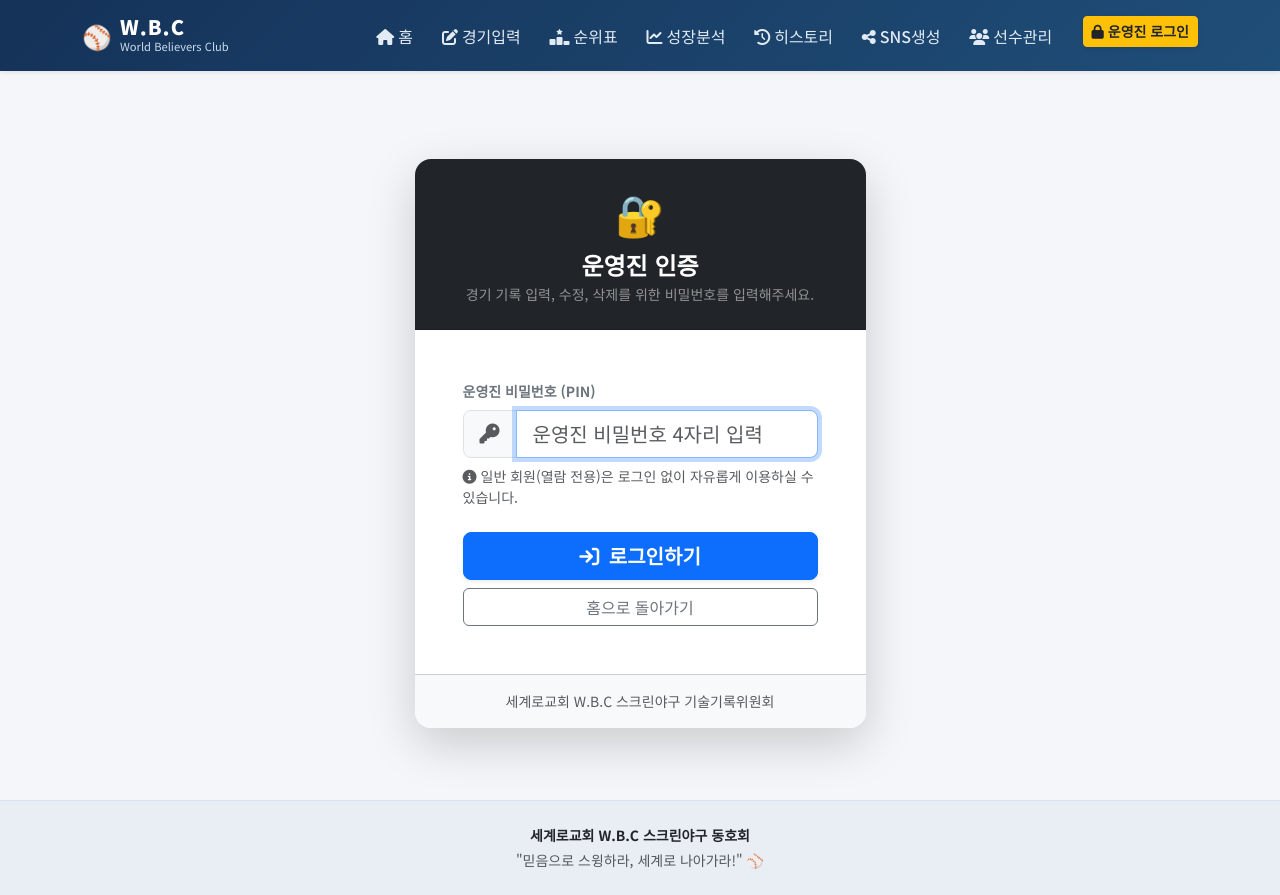
After one commit to Irum725/WBC, a Flask app: page /login in a window 1280 px wide. The commit adds this page. Run offline with Flask 3, Linux system fonts and the light colour scheme.

Commit message:
feat: implement admin auth (pin 7500), WAL mode, and cloud deployment configuration

```diff
--- a/app.py
+++ b/app.py
@@ -4,9 +4,10 @@ WBC 스크린야구 기록 관리 시스템 - Flask 메인 애플리케이션
 세계로교회 World Believers Club
 """
 from flask import (Flask, render_template, request, jsonify,
-                   redirect, url_for, send_file, flash)
+                   redirect, url_for, send_file, flash, session)
 import sys, os, io, sqlite3, json
 from datetime import date, datetime
+from functools import wraps
 try:
     sys.stdout.reconfigure(encoding='utf-8')
     sys.stderr.reconfigure(encoding='utf-8')
@@ -14,18 +15,41 @@ except Exception:
     pass
 
 app = Flask(__name__)
-app.secret_key = 'wbc-screen-baseball-secret-2026'
+app.secret_key = os.environ.get('SECRET_KEY', 'wbc-screen-baseball-secret-2026')
 app.config['TEMPLATES_AUTO_RELOAD'] = True
 app.config['SEND_FILE_MAX_AGE_DEFAULT'] = 0
 DB_PATH = os.path.join(os.path.dirname(os.path.abspath(__file__)), 'wbc_data.db')
 
+# 운영진 마스터 비밀번호 (교회 전화번호 뒷자리 7500, 환경변수 ADMIN_PASSWORD로 변경 가능)
+ADMIN_PASSWORD = os.environ.get('ADMIN_PASSWORD', '7500')
+
 # ─────────────────────────────────────────────
-# DB 헬퍼
+# 운영진 인증 헬퍼 및 컨텍스트
+# ─────────────────────────────────────────────
+def admin_required(f):
+    @wraps(f)
+    def decorated_function(*args, **kwargs):
+        if not session.get('is_admin'):
+            if request.is_json or request.path.startswith('/api/'):
+                return jsonify({'ok': False, 'err': '운영진 권한이 필요합니다. 먼저 로그인해주세요.'}), 401
+            flash('🔒 운영진 권한이 필요한 기능입니다. 비밀번호를 입력해주세요.', 'warning')
+            return redirect(url_for('login_page', next=request.url))
+        return f(*args, **kwargs)
+    return decorated_function
+
+@app.context_processor
+def inject_auth():
+    return {'is_admin': session.get('is_admin', False)}
+
+# ─────────────────────────────────────────────
+# DB 헬퍼 (WAL 모드 & Busy Timeout 동시성 강화)
 # ─────────────────────────────────────────────
 def get_db():
-    conn = sqlite3.connect(DB_PATH)
+    conn = sqlite3.connect(DB_PATH, timeout=10.0)
     conn.row_factory = sqlite3.Row
     conn.execute('PRAGMA foreign_keys = ON')
+    conn.execute('PRAGMA journal_mode = WAL')
+    conn.execute('PRAGMA busy_timeout = 5000')
     return conn
 
 def init_db():
@@ -133,6 +157,38 @@ def fmt_date(d):
         return str(d)
 
 # ─────────────────────────────────────────────
+# 운영진 인증 라우트
+# ─────────────────────────────────────────────
+@app.route('/login', methods=['GET', 'POST'])
+def login_page():
+    next_url = request.args.get('next') or request.form.get('next') or url_for('index')
+    if request.method == 'POST':
+        pw = request.form.get('password', '').strip()
+        if pw == ADMIN_PASSWORD:
+            session['is_admin'] = True
+            flash('🔓 운영진 모드로 로그인되었습니다.', 'success')
+            return redirect(next_url)
+        else:
+            flash('❌ 비밀번호가 올바르지 않습니다. 다시 확인해주세요.', 'danger')
+            return render_template('login.html', next=next_url)
+    return render_template('login.html', next=next_url)
+
+@app.route('/api/login', methods=['POST'])
+def api_login():
+    data = request.get_json() or {}
+    pw = str(data.get('password', '')).strip()
+    if pw == ADMIN_PASSWORD:
+        session['is_admin'] = True
+        return jsonify({'ok': True, 'msg': '로그인 성공'})
+    return jsonify({'ok': False, 'err': '비밀번호가 올바르지 않습니다.'}), 401
+
+@app.route('/logout', methods=['GET', 'POST'])
+def logout():
+    session.pop('is_admin', None)
+    flash('🔒 로그아웃되었습니다. 일반 열람 모드로 전환됩니다.', 'info')
+    return redirect(request.referrer or url_for('index'))
+
+# ─────────────────────────────────────────────
 # 라우트
 # ─────────────────────────────────────────────
 @app.route('/')
@@ -169,6 +225,7 @@ def index():
         top5=top5, latest_recs=latest_recs, fmt_date=fmt_date)
 
 @app.route('/game/new')
+@admin_required
 def game_new():
     conn = get_db()
     players = conn.execute(
@@ -181,6 +238,7 @@ def game_new():
         next_num=game_count+1, edit_game=None, edit_records=[])
 
 @app.route('/game/<int:gid>/edit')
+@admin_required
 def game_edit(gid):
     conn = get_db()
     game = conn.execute('SELECT * FROM games WHERE id=?', (gid,)).fetchone()
@@ -206,6 +264,7 @@ def game_edit(gid):
         edit_records=[dict(r) for r in recs])
 
 @app.route('/game/save', methods=['POST'])
+@admin_required
 def game_save():
     data = request.get_json()
     if not data:
@@ -289,6 +348,7 @@ def game_detail(gid):
     return render_template('game_detail.html', game=game, records=recs, awards=awards, fmt_date=fmt_date)
 
 @app.route('/game/<int:gid>/delete', methods=['POST'])
+@admin_required
 def game_delete(gid):
     conn = get_db()
     conn.execute('DELETE FROM games WHERE id=?',(gid,))
@@ -706,6 +766,7 @@ def sns_generate():
     return jsonify({'long': long_msg, 'short': short_msg})
 
 @app.route('/players')
+@admin_required
 def players_page():
     conn = get_db()
     pl = conn.execute('''
@@ -717,6 +778,7 @@ def players_page():
     return render_template('players.html', players=pl)
 
 @app.route('/players/add', methods=['POST'])
+@admin_required
 def player_add():
     name = request.form.get('name','').strip()
     team = request.form.get('team','')
@@ -728,6 +790,7 @@ def player_add():
     return redirect(url_for('players_page'))
 
 @app.route('/players/<int:pid>/toggle', methods=['POST'])
+@admin_required
 def player_toggle(pid):
     conn = get_db()
     conn.execute('UPDATE players SET is_active=1-is_active WHERE id=?',(pid,))
--- a/requirements.txt
+++ b/requirements.txt
@@ -1,2 +1,3 @@
 Flask>=2.3.0
 openpyxl>=3.1.0
+gunicorn>=21.2.0
--- a/templates/base.html
+++ b/templates/base.html
@@ -50,10 +50,66 @@
                     <li class="nav-item">
                         <a class="nav-link" href="{{ url_for('players_page') }}"><i class="fa-solid fa-users me-1"></i>선수관리</a>
                     </li>
+                    <!-- 운영진 인증 버튼/상태 -->
+                    {% if is_admin %}
+                    <li class="nav-item d-flex align-items-center ms-lg-3 my-2 my-lg-0">
+                        <span class="badge bg-success-subtle text-success border border-success-subtle px-2 py-1 me-2" title="현재 경기 입력, 수정, 삭제가 가능합니다.">
+                            <i class="fa-solid fa-lock-open me-1"></i>운영진 모드
+                        </span>
+                        <a href="{{ url_for('logout') }}" class="btn btn-sm btn-outline-light text-nowrap">
+                            <i class="fa-solid fa-arrow-right-from-bracket me-1"></i>로그아웃
+                        </a>
+                    </li>
+                    {% else %}
+                    <li class="nav-item ms-lg-3 my-2 my-lg-0">
+                        <button type="button" class="btn btn-sm btn-warning text-dark fw-bold text-nowrap shadow-sm" data-bs-toggle="modal" data-bs-target="#adminLoginModal">
+                            <i class="fa-solid fa-lock me-1"></i>운영진 로그인
+                        </button>
+                    </li>
+                    {% endif %}
                 </ul>
             </div>
         </div>
     </nav>
+
+    <!-- Admin Login Modal -->
+    <div class="modal fade" id="adminLoginModal" tabindex="-1" aria-labelledby="adminLoginModalLabel" aria-hidden="true">
+        <div class="modal-dialog modal-dialog-centered">
+            <div class="modal-content border-0 shadow-lg rounded-4 overflow-hidden">
+                <div class="modal-header bg-dark text-white">
+                    <h5 class="modal-title fw-bold" id="adminLoginModalLabel">
+                        <i class="fa-solid fa-key me-2 text-warning"></i>운영진 비밀번호 인증
+                    </h5>
+                    <button type="button" class="btn-close btn-close-white" data-bs-dismiss="modal" aria-label="Close"></button>
+                </div>
+                <form method="POST" action="{{ url_for('login_page') }}">
+                    <div class="modal-body p-4">
+                        <p class="text-muted small mb-3">
+                            경기 기록 입력, 수정, 삭제 및 선수 관리를 위해 운영진 비밀번호를 입력해주세요.
+                        </p>
+                        <input type="hidden" name="next" value="{{ request.url }}">
+                        <div class="mb-3">
+                            <label for="modalPassword" class="form-label fw-bold text-secondary small">운영진 PIN / 비밀번호</label>
+                            <div class="input-group">
+                                <span class="input-group-text bg-light"><i class="fa-solid fa-lock text-muted"></i></span>
+                                <input type="password" class="form-control" id="modalPassword" name="password"
+                                       placeholder="운영진 비밀번호 4자리 입력" required autocomplete="current-password">
+                            </div>
+                            <div class="form-text mt-2 text-muted small">
+                                <i class="fa-solid fa-shield-halved me-1"></i>일반 회원 조회(순위표, 차트, 리포트 등)는 로그인 없이 열람 가능합니다.
+                            </div>
+                        </div>
+                    </div>
+                    <div class="modal-footer bg-light">
+                        <button type="button" class="btn btn-secondary" data-bs-dismiss="modal">닫기</button>
+                        <button type="submit" class="btn btn-primary fw-bold px-4">
+                            <i class="fa-solid fa-arrow-right-to-bracket me-1"></i> 로그인
+                        </button>
+                    </div>
+                </form>
+            </div>
+        </div>
+    </div>
 
     <!-- Flash Messages -->
     <div class="container mt-3">
--- /dev/null
+++ b/templates/login.html
@@ -0,0 +1,43 @@
+{% extends 'base.html' %}
+{% block title %}운영진 로그인 - W.B.C 기록 관리{% endblock %}
+
+{% block content %}
+<div class="row justify-content-center py-5">
+    <div class="col-md-5 col-sm-8 col-11">
+        <div class="card shadow-lg border-0 rounded-4 overflow-hidden">
+            <div class="card-header bg-dark text-white text-center py-4">
+                <div class="fs-1 mb-2">🔐</div>
+                <h4 class="fw-bold mb-1">운영진 인증</h4>
+                <p class="text-white-50 small mb-0">경기 기록 입력, 수정, 삭제를 위한 비밀번호를 입력해주세요.</p>
+            </div>
+            <div class="card-body p-4 p-md-5">
+                <form method="POST" action="{{ url_for('login_page') }}">
+                    <input type="hidden" name="next" value="{{ next }}">
+                    <div class="mb-4">
+                        <label for="password" class="form-label fw-bold text-secondary small">운영진 비밀번호 (PIN)</label>
+                        <div class="input-group input-group-lg">
+                            <span class="input-group-text bg-light"><i class="fa-solid fa-key text-muted"></i></span>
+                            <input type="password" class="form-control" id="password" name="password"
+                                   placeholder="운영진 비밀번호 4자리 입력" autofocus required autocomplete="current-password">
+                        </div>
+                        <div class="form-text mt-2 text-muted small">
+                            <i class="fa-solid fa-circle-info me-1"></i>일반 회원(열람 전용)은 로그인 없이 자유롭게 이용하실 수 있습니다.
+                        </div>
+                    </div>
+                    <div class="d-grid gap-2">
+                        <button type="submit" class="btn btn-primary btn-lg fw-bold shadow-sm">
+                            <i class="fa-solid fa-arrow-right-to-bracket me-1"></i> 로그인하기
+                        </button>
+                        <a href="{{ url_for('index') }}" class="btn btn-outline-secondary">
+                            홈으로 돌아가기
+                        </a>
+                    </div>
+                </form>
+            </div>
+            <div class="card-footer bg-light text-center py-3 text-muted small">
+                세계로교회 W.B.C 스크린야구 기술기록위원회
+            </div>
+        </div>
+    </div>
+</div>
+{% endblock %}
```
Also changed, not shown: DEPLOYMENT_GUIDE.md (added, +105 -0 lines), PROJECT_STATUS.md (+11 -0 lines), wsgi.py (added, +13 -0 lines), 1 other file.
